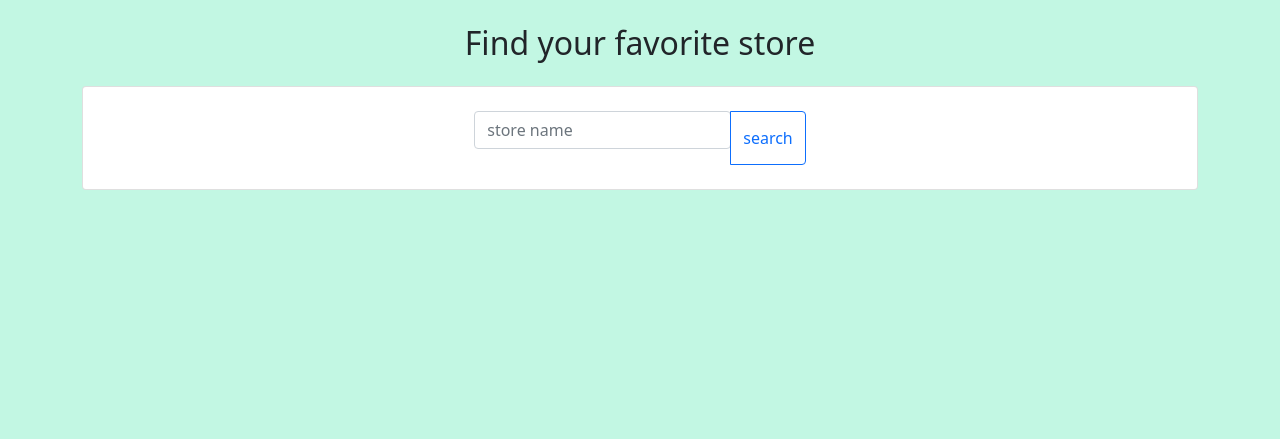
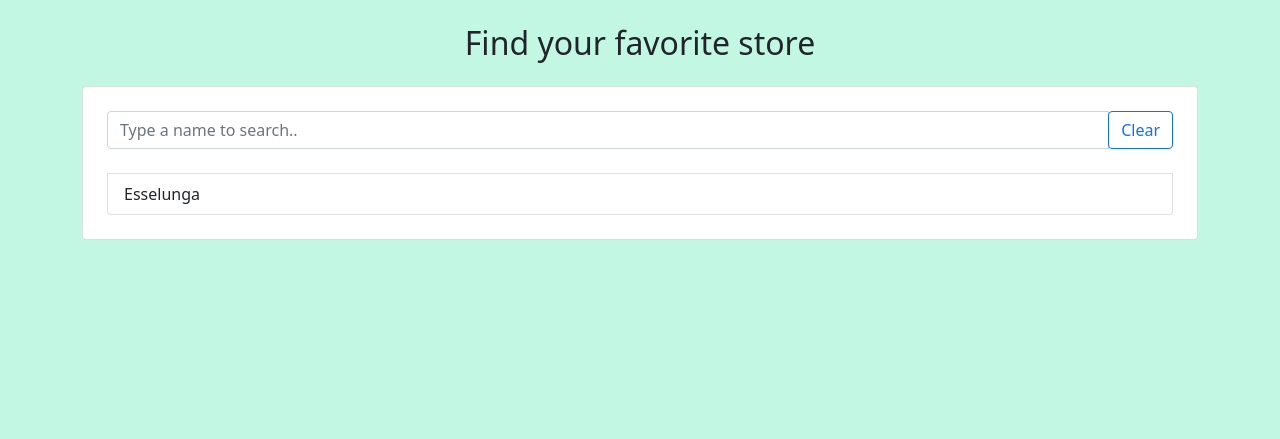
Before and after one commit to UnimibSoftEngCourse2022/progetto-clup-1-gruppo-clup-1, a Flask app: template src/clup/flaskr/templates/user.html in a window 1280 px wide. Shown: the part 56-495 px from the top of the page. Run offline with Flask 2, Linux system fonts and the light colour scheme; the template is opened without the code that fills it: values that come from a table or form of the project are taken from there, others are empty; data comes from the database, SQL or seed files in the repository; some libraries are stand-ins or nearby versions.

Commit message:
dynamic search view within account page

```diff
--- a/src/clup/flaskr/stores.py
+++ b/src/clup/flaskr/stores.py
@@ -83,6 +83,7 @@ def show_stores():
         stores = slu.execute()
         return render_template('stores.html', stores=stores, admin=admin_data)
 
+
 @bp.route('/stores/add', methods=['GET'])
 @login_required
 def add_store():
--- a/src/clup/flaskr/templates/base_user.html
+++ b/src/clup/flaskr/templates/base_user.html
@@ -1,13 +1,15 @@
-{% extends 'base.html' %} {% block icon %}
+{% extends 'base.html' %}
+
+{% block icon %}
 <nav class="navbar navbar-expand-lg navbar-light bg-light">
-  <a class="navbar-brand" href="{url_for('main.show_home')}}">Home</a>
+    <a class="navbar-brand" href="{url_for('main.show_home')}}">
+        Home
+    </a>
     <button class="navbar-toggler" type="button" data-toggle="collapse" data-target="#navbarSupportedContent" aria-controls="navbarSupportedContent" aria-expanded="false" aria-label="Toggle navigation">
         <span class="navbar-toggler-icon"></span>
     </button>
-
     <div class="collapse navbar-collapse" id="navbarSupportedContent">
         <ul class="navbar-nav me-auto">
-
             <li class="nav-item">
                 <a class="nav-link" href="">About</a>
             </li>
@@ -19,55 +21,19 @@
                     <a class="dropdown-item">{{ user.username }}</a>
                     <a class="dropdown-item">e-mail</a>
                     <a class="dropdown-item">indirizzo</a>
-
                 <div class="dropdown-divider"></div>
-          <a class="dropdown-item" href="{{url_for('users.change_password_page')}}">Change password</a>
-          <a class="dropdown-item" href="{{url_for('users.user_logout')}}">Logout</a>
-
+                    <a class="dropdown-item" href="{{url_for('users.change_password_page')}}">
+                        Change password
+                    </a>
+                    <a class="dropdown-item" href="{{url_for('users.user_logout')}}">
+                        Logout
+                    </a>
                 </div>
             </li>
-
         </ul>
-
     </div>
 </nav>
-{%endblock%} {% block content %} {% if current_user.is_authenticated %} {% endif %} {% endblock %}
-<!--<div style="display:flex; justify-content:flex-end; width:100%; padding:0;  margin-top: 5%; overflow-y: hidden">
-    <button type="button" class="btn " data-bs-toggle="modal" data-bs-target="#staticBackdrop">
-        <svg xmlns="http://www.w3.org/2000/svg" width="60" height="60" fill="current-color" bi bi-person-circle
-             viewBox="0 0 16 16">
-            <path d="M11 6a3 3 0 1 1-6 0 3 3 0 0 1 6 0z"/>
-            <path fill-rule="evenodd"
-                  d="M0 8a8 8 0 1 1 16 0A8 8 0 0 1 0 8zm8-7a7 7 0 0 0-5.468 11.37C3.242 11.226 4.805 10 8 10s4.757 1.225 5.468 2.37A7 7 0 0 0 8 1z"/>
-        </svg>
-    </button>
-</div>
-<div class="modal fade" id="staticBackdrop" data-bs-backdrop="static" data-bs-keyboard="false" tabindex="-1"
-     aria-labelledby="staticBackdropLabel" aria-hidden="true">
-    <div class="modal-dialog">
-        <div class="modal-content">
-            <div class="modal-header">
-                <h5 class="modal-title" id="staticBackdropLabel">Users: {{ user.username }}</h5>
-                <div class="text-right">
-                    <button type="button" class="btn-close " data-bs-dismiss="modal" aria-label="Close"
-                            style="background-color: transparent; color: black ">&times;
-                    </button>
-                </div>
+{%endblock%}
 
-            </div>
-            <div class="modal-body">
-                e-mail:
-
-                <br> indirizzo:
-
-            </div>
-            <div class="modal-footer">
-                <a href="{{url_for('users.change_password_page')}}" class="button">Change
-                    password
-                </a>
-
-                <a href="{{url_for('users.user_logout')}}" class="button">Logout </a>
-            </div>
-        </div>
-    </div>
-</div>-->
+{% block content %}
+{% endblock %}
--- a/src/clup/flaskr/templates/user.html
+++ b/src/clup/flaskr/templates/user.html
@@ -1,44 +1,60 @@
 {% extends 'base_user.html' %}
+
 {% block content %}
-<div class="mask d-flex align-text-center h-100">
-    <div class="container mt-4">
-        <p class="h2 mb-4 text-black text-center">Find your favorite store</p>
-        <div class="card mb-4">
-            <div class="card-body p-4">
-                <div class="row">
-                    <div class="col-12">
-                        <div class="input-group-rounded d-flex justify-content-center">
-
-                            <form method="POST" autocomplete="off">
-                                {{form.csrf_token}}
-                                <div class="input-group items-center">
-                                    <div class="form-outline">
-                                        {{ form.store(placeholder="store name", class="form-control") }}
-
-                                        </p>
-                                    </div>
-                                    {{ form.submit(class="btn btn-outline-primary")}}
-                                </div>
-
-                            </form>
-                        </div>
-
-
+<div class="container" >
+    <div class="d-flex flex-row justify-content-center">
+        <div class="d-flex flex-column">
+            <p class="h2 my-4 text-black text-center">
+                Find your favorite store
+            </p>
+        </div>
+    </div>
+    <div class="card">
+        <div class="card-body p-4">
+            <div class="d-flex flex-row">
+                <div class="input-group">
+                    <input type="text" id="name_textbox" class="form-control" placeholder="Type a name to search..">
+                    <div class="input-group-append">
+                        <button class="btn btn-outline-primary" id="clear_btn" type="button">
+                            Clear
+                        </button>
                     </div>
+                </div>
+            </div>
+            <div class="d-flex flex-column justify-content-center mt-4">
+                <div class="list-group" id="store_list">
+                    <div id="store_list_begin"/>
                 </div>
             </div>
         </div>
     </div>
 </div>
 
-<div class="d-flex justify-content-center ">
-    <div class="list-group">
-        {% for n in st %}
-        <a class="list-group-item list-group-item-action">{{n.id}}</a>
-        {% endfor %}
-    </div>
-</div>
+<script>
+function query_stores(name) {
+    $.ajax({
+        url: "{{ url_for('users.show_user_stores') }}" + "?name=" + name,
+        type: "GET",
+    }).done(function(data) {
+        console.log(data);
+        $("#store_list a").remove();
+        $.each(data, function(index, store) {
+           $("#store_list_begin").after('<a class="list-group-item list-group-item-action">' + store.name + '</a>');
+        });
+    });
+}
 
+$( document ).ready(function() {
+    query_stores("");
+});
 
-</div>
+$("#name_textbox").on("input", function() {
+    query_stores($( this ).val());
+});
+
+$("#clear_btn").click(function() {
+    $("#name_textbox").val("");
+    query_stores($("#name_textbox").val());
+});
+</script>
 {% endblock %}
--- a/src/clup/flaskr/users.py
+++ b/src/clup/flaskr/users.py
@@ -1,4 +1,4 @@
-from flask import Blueprint, render_template, url_for, redirect, flash
+from flask import Blueprint, render_template, url_for, redirect, flash, request, jsonify
 from flask_login import login_user, login_required, logout_user, current_user
 
 import src.clup.flaskr.global_setup as setup
@@ -87,10 +87,17 @@ def user_page():
     st = setup.store_provider.get_stores()
     if form.validate_on_submit():
         store_list = ssu.execute(form.store.data)
-        print(store_list)
+        # print(store_list)
         return redirect(url_for('users.founded_store', stores=store_list))
 
     return render_template('user.html', user=user_data, form=form, st=st)
+
+@bp.route('/user/stores')
+def show_user_stores():
+    args = request.args
+    name = args.get('name', default='', type=str)
+    store_list = ssu.execute(name)
+    return jsonify(store_list)
 
 
 @bp.route('/founded_store/<stores>')
@@ -136,12 +143,6 @@ def user_logout():
     return redirect(url_for('users.user_login_page'))
 
 
-# TODO
-# @app.errorhandler(CSRFError)
-# def handle_csrf_error(e):
-#     return render_template('csrf_error.html', reason=e.description), 400
-
-
 @bp.route('/account/change_password', methods=['GET', 'POST'])
 @login_required
 def change_password_page():
```
Also changed, not shown: src/clup/flaskr/templates/founded_store.html (+3 -11 lines), tests/usecases/test_search_store_usecase.py (+11 -0 lines). Lines whose indentation alone changed are shown as unchanged.
